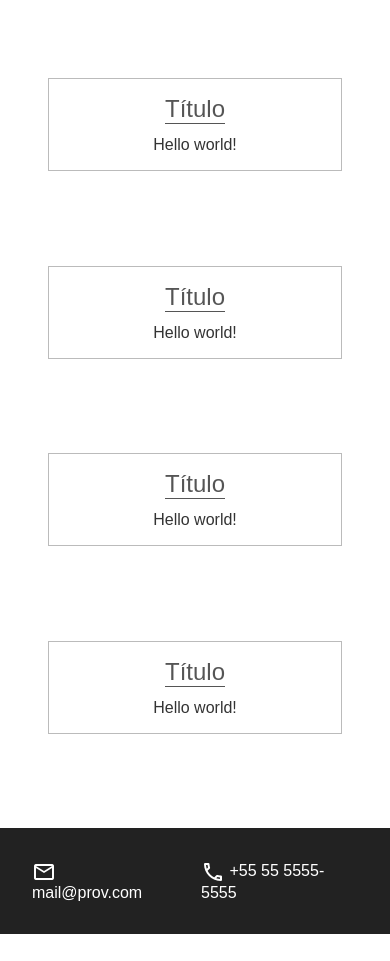
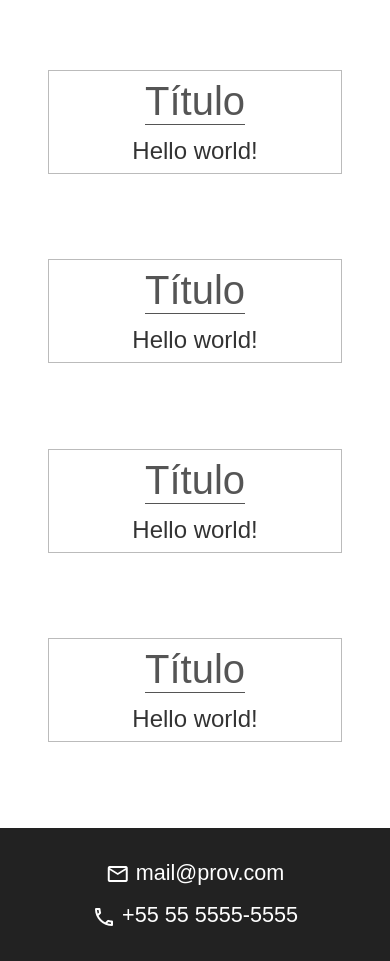
Before and after one commit to jaq-the-cat/anest-app-site, a plain HTML site: page index.html in a window 390 px wide. Shown: the part 860-1821 px from the top of the page. Before the commit the page ends 1794 px from the top, so only its background shows below. Drawn offline with Linux system fonts and the light colour scheme.

Commit message:
more responsive font sizes

```diff
--- a/index.css
+++ b/index.css
@@ -128,6 +128,27 @@ footer ul {
     header h1 {
         font-size: 8rem;
     }
+
+    main .card {
+        padding: 0.5rem;
+    }
+
+    main .card h3 {
+        font-size: 2.5rem;
+    }
+
+    main .card p {
+        font-size: 1.5rem;
+    }
+
+    footer ul {
+        flex-direction: column;
+        row-gap: 1rem;
+    }
+
+    footer li {
+        font-size: 1.35rem;
+    }
 }
 
 @media only screen and (max-width: 550px) {
```
